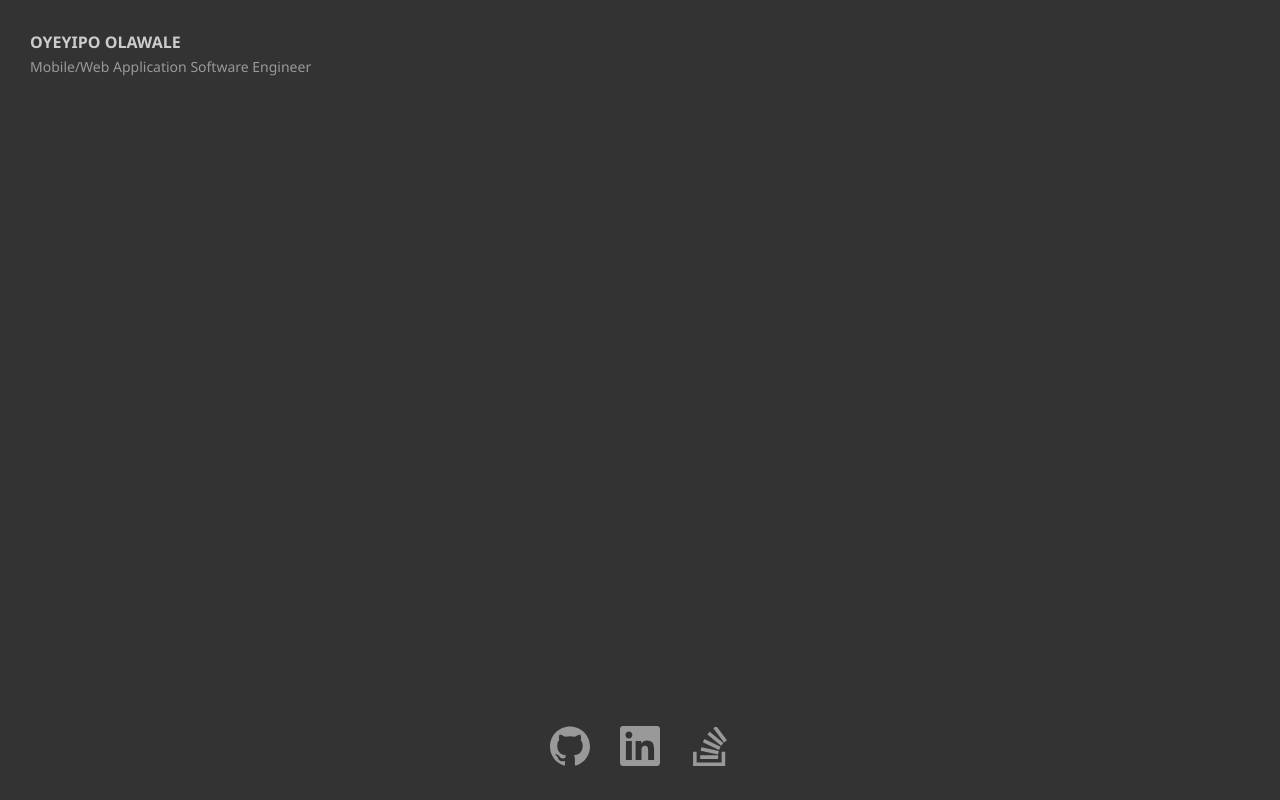
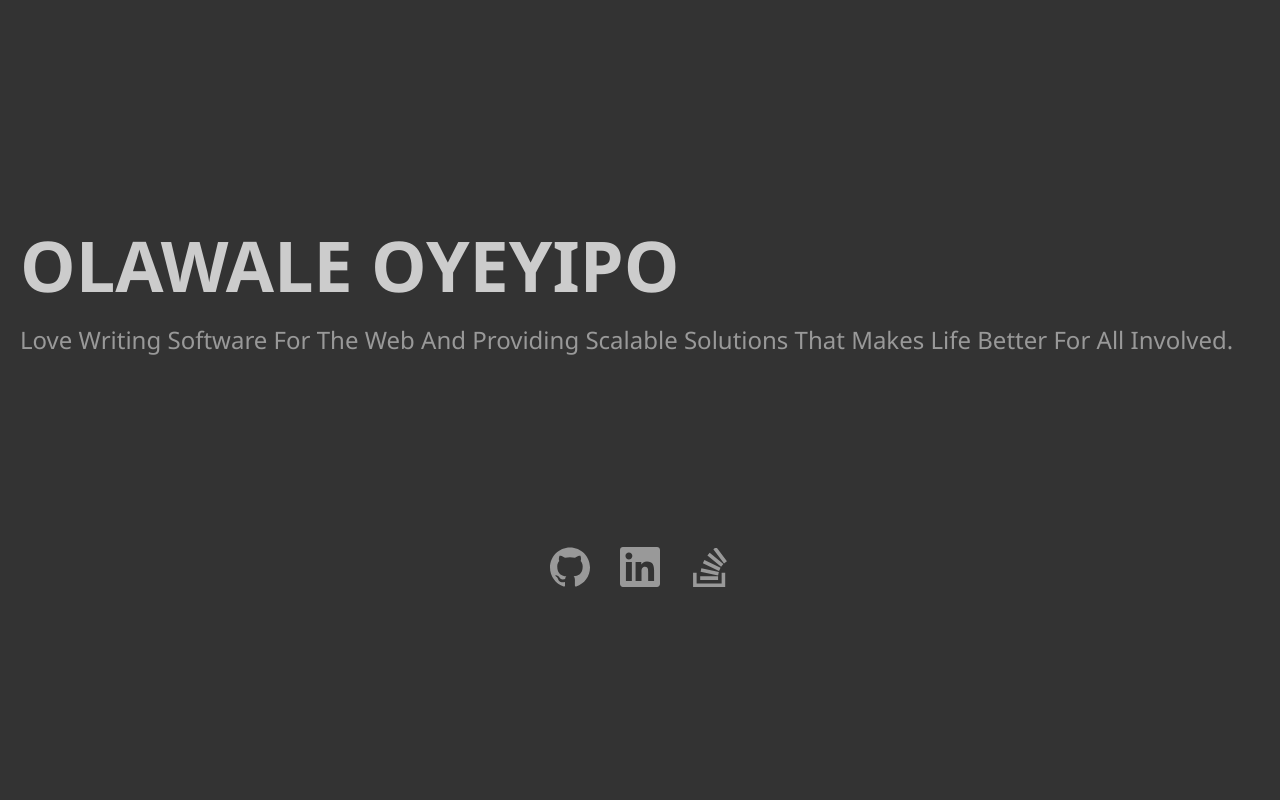
Before and after one commit to oyeyipo/psv2, a Django app: page / in a window 1280 px wide. Run offline with Django 3.2, Linux system fonts and the light colour scheme.

Commit message:
Header and lead text styled better and bigger

```diff
--- a/static/css/style.css
+++ b/static/css/style.css
@@ -45,12 +45,12 @@ body {
 }
 .heading-primary--main {
   display: block;
-  font-size: 1.6rem;
+  font-size: 7rem;
   font-weight: 700;
 }
 .heading-primary--sub {
   display: block;
-  font-size: 1.4rem;
+  font-size: 2.4rem;
   text-transform: capitalize;
   font-weight: 400;
   color: var(--color-grey-dark-3);
@@ -84,8 +84,8 @@ body {
   height: 100vh;
   background-color: var(--color-grey-dark-1);
   flex-direction: column;
-  justify-content: space-between;
-  padding: 3rem;
+  justify-content: space-evenly;
+  padding: 2rem;
 }
 
 /*# sourceMappingURL=style.css.map */
--- a/static/sass/_components.scss
+++ b/static/sass/_components.scss
@@ -3,15 +3,16 @@
 .heading-primary {
   color: var(--color-grey-light-4);
   text-transform: uppercase;
+
   &--main {
     display: block;
-    font-size: 1.6rem;
+    font-size: 7rem;
     font-weight: 700;
   }
 
   &--sub {
     display: block;
-    font-size: 1.4rem;
+    font-size: 2.4rem;
     text-transform: capitalize;
     font-weight: 400;
     color: var(--color-grey-dark-3);
@@ -26,9 +27,6 @@
 // SOCIAL LINKS
 .social-links {
   list-style: none;
-  // display: flex;
-  // align-items: center;
-  // justify-content: center;
 
   display: grid;
   grid-auto-flow: column;
--- a/static/sass/_layout.scss
+++ b/static/sass/_layout.scss
@@ -4,7 +4,6 @@
   background-color: var(--color-grey-dark-1);
 
   flex-direction: column;
-  // align-items: center;
-  justify-content: space-between;
-  padding: 3rem;
+  justify-content: space-evenly;
+  padding: 2rem;
 }
--- a/templates/landing.html
+++ b/templates/landing.html
@@ -7,8 +7,11 @@
 <header class="header">
     <div class="text-box">
         <h1 class="heading-primary">
-            <span class="heading-primary--main">Oyeyipo Olawale</span>
-            <span class="heading-primary--sub">Mobile/Web Application Software Engineer</span>
+            <span class="heading-primary--main">Olawale Oyeyipo</span>
+            <span class="heading-primary--sub">
+                love writing software for the web and providing scalable solutions that
+                makes life better for all involved.
+            </span>
         </h1>
     </div>
 
```
Also changed, not shown: 1 other file.
